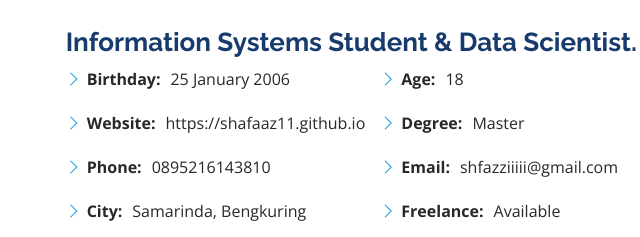
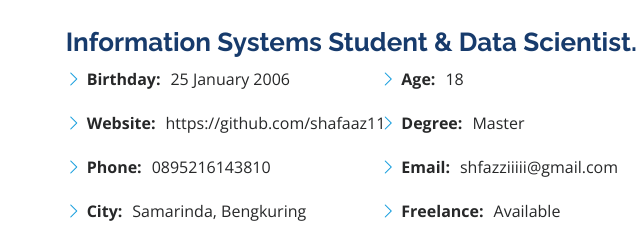
Before and after one commit to shafaaz11/Mini-Project-2, a plain HTML site: page index.html in a window 1280 px wide. Shown: the part 989-1226 px from the top of the page, 579-1219 px from the left. Drawn offline with nearby package versions, Linux system fonts and the light colour scheme.

Commit message:
Update index.html

```diff
--- a/index.html
+++ b/index.html
@@ -135,7 +135,7 @@
                     </li>
                     <li>
                       <i class="bi bi-chevron-right"></i>
-                      <strong>Website:</strong> <span>https://shafaaz11.github.io</span>
+                      <strong>Website:</strong> <span>https://github.com/shafaaz11</span>
                     </li>
                     <li>
                       <i class="bi bi-chevron-right"></i>
```
